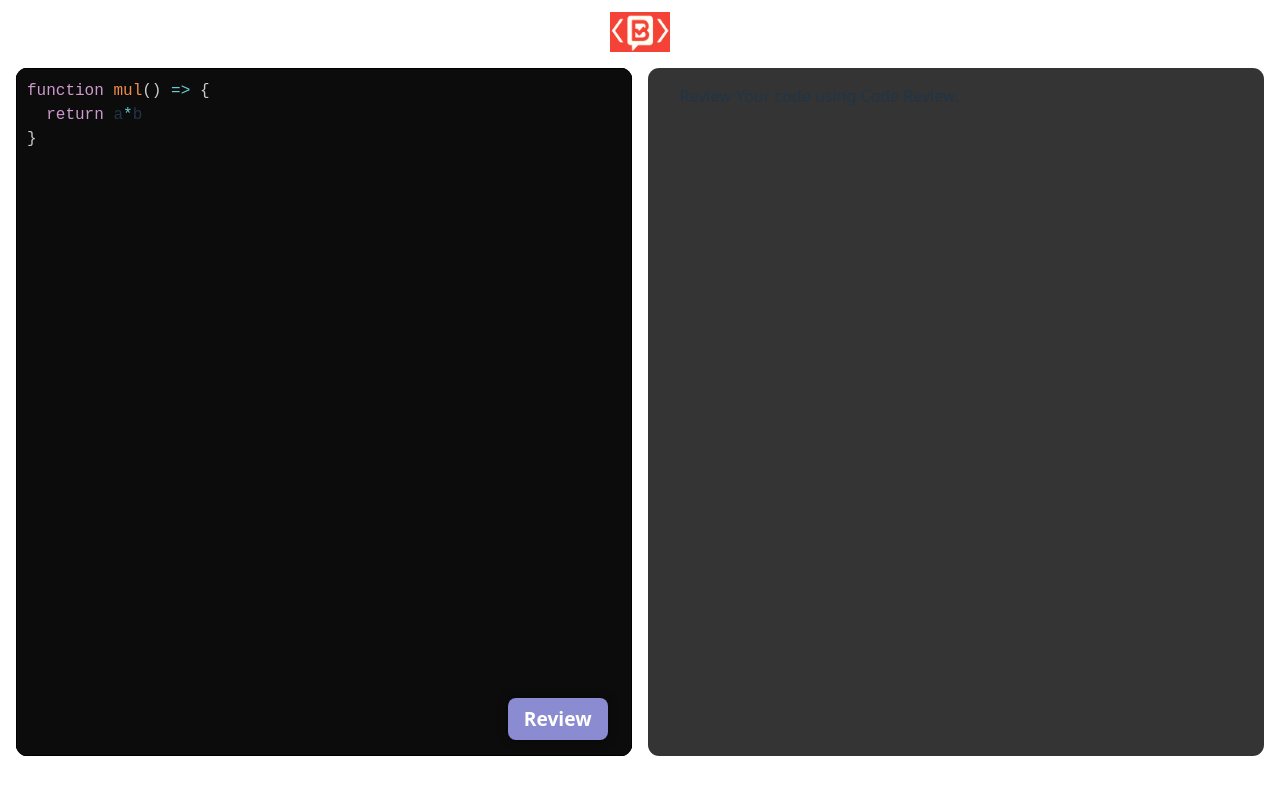
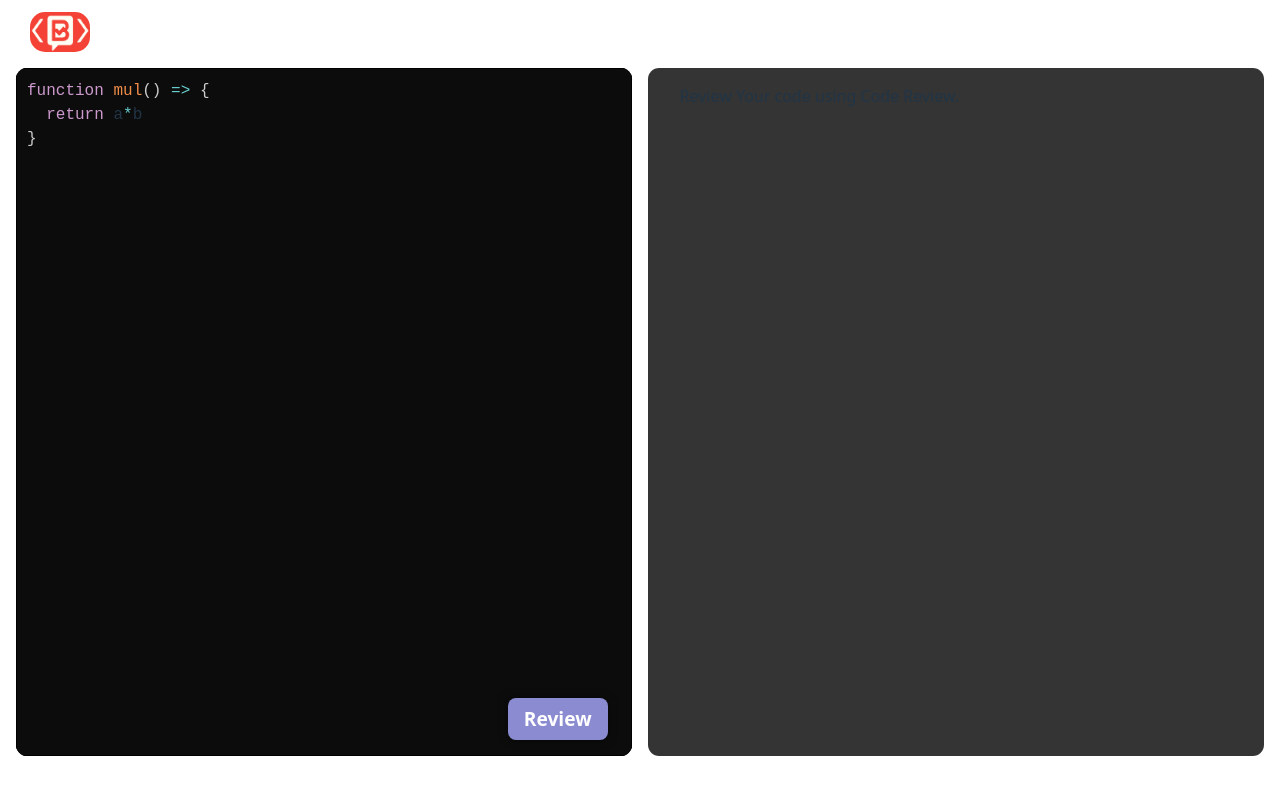
Before and after one commit to bhavin0409/Code-Reviewer, a React (Vite) app in the folder Frontend/: page / in a window 1280 px wide. Shown: the top 794 px of the page. Built offline with nearby package versions, Linux system fonts and the light colour scheme.

Commit message:
update app.jsx

```diff
--- a/Frontend/src/App.jsx
+++ b/Frontend/src/App.jsx
@@ -33,8 +33,8 @@ function App() {
 
   return (
     <>
-      <div style={{display:'flex', justifyContent:'center', paddingTop:12 , alignItems: 'center'}}>
-        <img src={logo} alt="Logo" height={40} width={60}/>
+      <div style={{display:'flex', justifyContent: "flex-start", paddingTop:12 , paddingLeft:30 , alignItems: 'center'}}>
+        <img src={logo} alt="Logo" height={40} width={60} style={{borderRadius:15}}/>
       </div>
       <main>
         <div className="left">
```
